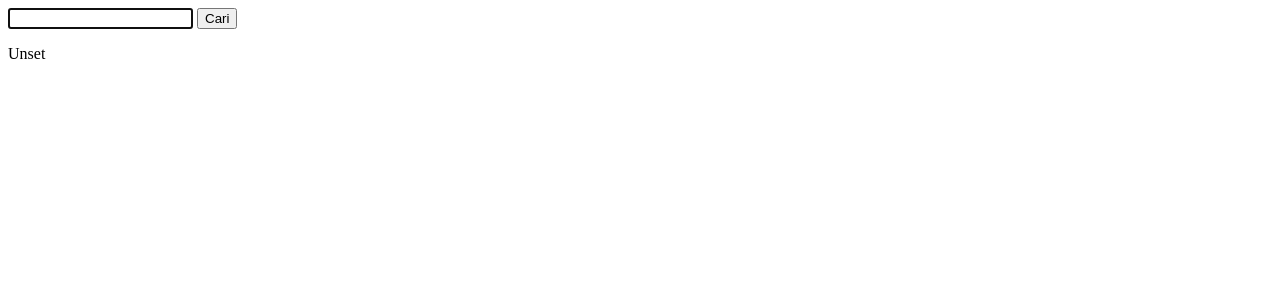
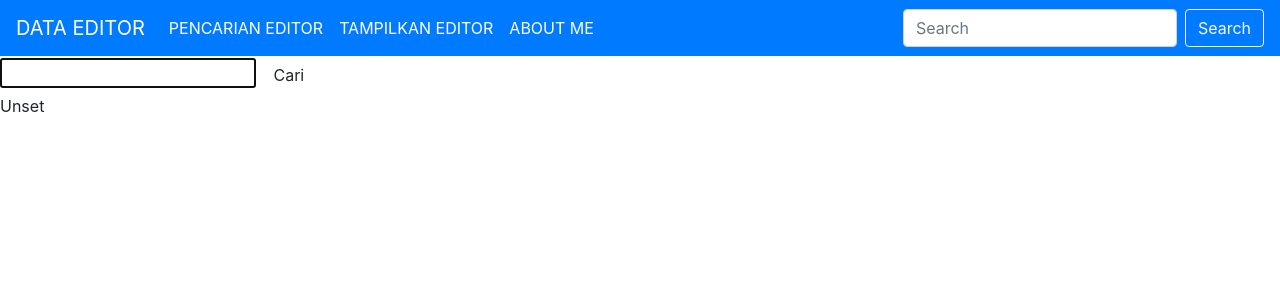
Before and after one commit to mr1dha/java-hash-structure-implemented-to-web, a PHP site: page / in a window 1280 px wide. Shown: the top 300 px of the page. Run offline with PHP 8.4, Linux system fonts and the light colour scheme.

Commit message:
Menambahkan Navbar

```diff
--- a/index.php
+++ b/index.php
@@ -2,12 +2,46 @@
 <html lang="en">
 <head>
 	<meta charset="UTF-8">
-	<title>Document</title>
+    <meta charset="utf-8">
+    <meta name="viewport" content="width=device-width, initial-scale=1, shrink-to-fit=no">
+    <link rel="stylesheet" href="assets\bootstrap\css\bootstrap.min.css">
+	<title>Data Editor</title>
 </head>
 <body>
+	<!-- Navbar -->
+	<nav class="navbar navbar-expand-lg navbar-dark bg-primary">
+	  <a class="navbar-brand" href="#">DATA EDITOR</a>
+	  <button class="navbar-toggler" type="button" data-toggle="collapse" data-target="#navbarSupportedContent" aria-controls="navbarSupportedContent" aria-expanded="false" aria-label="Toggle navigation">
+	    <span class="navbar-toggler-icon"></span>
+	  </button>
+
+	  <div class="collapse navbar-collapse" id="navbarSupportedContent">
+	    <ul class="navbar-nav mr-auto">
+	      <li class="nav-item active">
+	        <a class="nav-link" href="#">PENCARIAN EDITOR</a>
+	      </li>
+	      <li class="nav-item active">
+	        <a class="nav-link" href="#">TAMPILKAN EDITOR</a>
+	      </li>
+	      <li class="nav-item active">
+	        <a class="nav-link" href="#">ABOUT ME</a>
+	      </li>
+	    </ul>
+	    <form class="form-inline my-2 my-lg-0">
+	      <input class="form-control mr-sm-2" type="search" placeholder="Search" aria-label="Search">
+	      <button class="btn btn-outline-light my-2 my-sm-0" type="submit">Search</button>
+	    </form>
+	  </div>
+	</nav>
+	<!-- End Navbar -->
+
+	<!-- Jumbotron -->
+	<!-- End Jumbotron -->
+
 	<input type="text" class="input" autofocus>
 	<button class="btn">Cari</button>
 	<p class="result">Unset</p>
+    <link rel="stylesheet" href="assets\bootstrap\js\bootstrap.min.js">
 	<script src="assets\bootstrap\js\jquery.min.js"></script>
 	<script>
 		$(".btn").click(function(){
```
